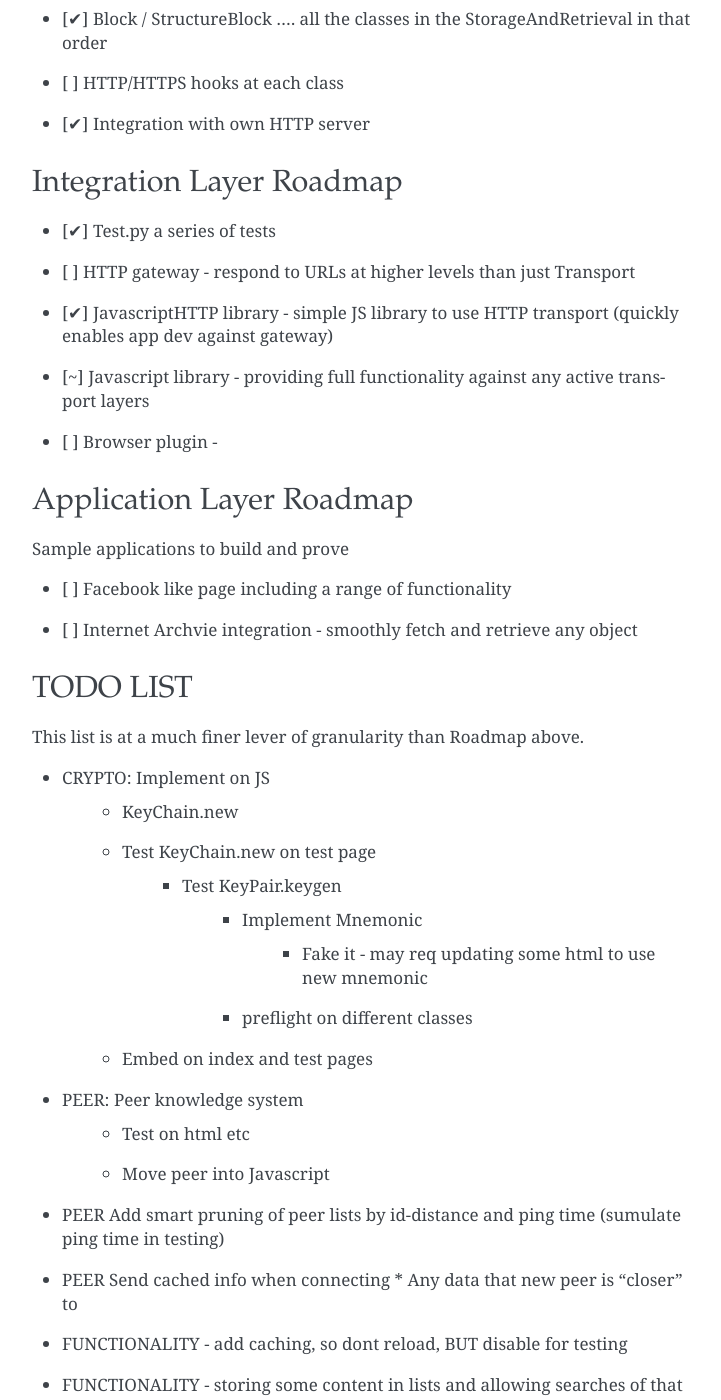
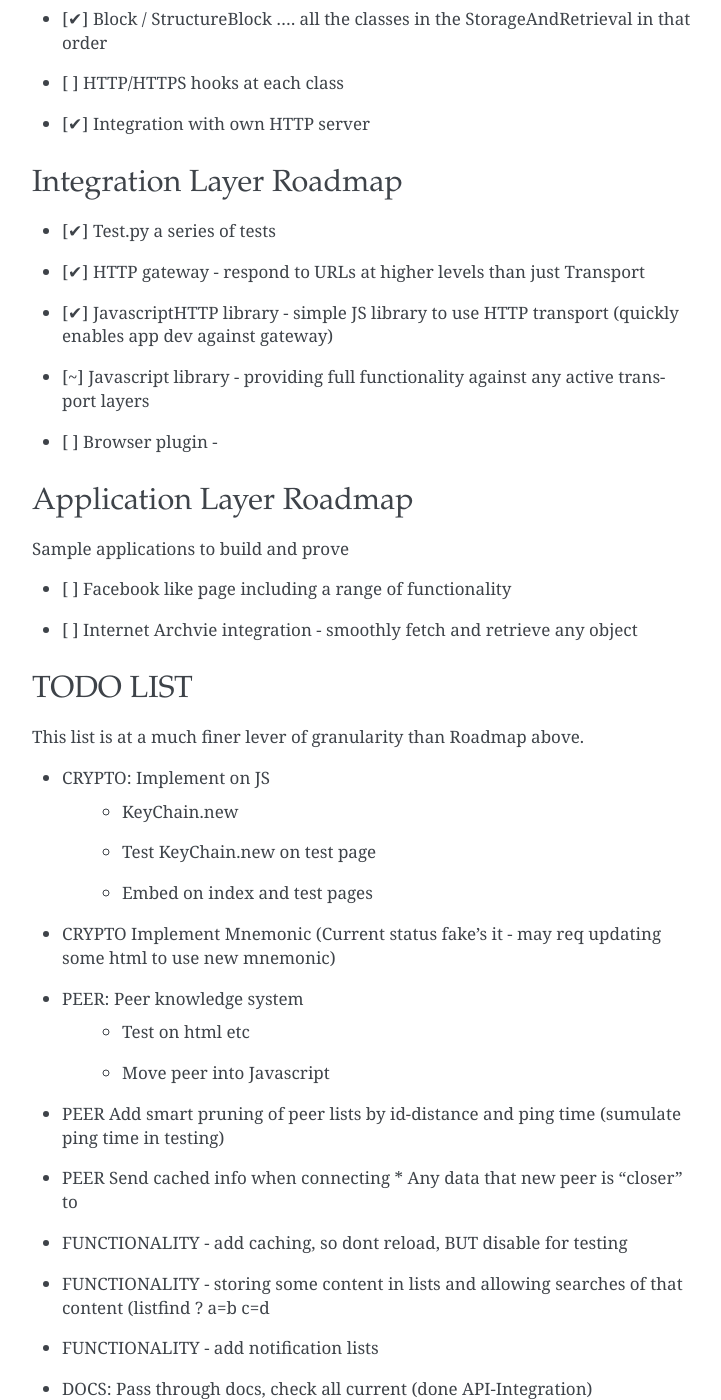
Before and after one commit to mitra42/dweb, a Sphinx documentation site: the page built from docs/Roadmap.rst, in a window 1280 px wide and 1400 px high, scrolled down 636 px. Shown: the whole window, without its empty margins (388-1109 px from the left). Built offline with Sphinx 7.4.7, drawn with Linux system fonts in a browser that asks for light colours.

Commit message:
Just roadmap

```diff
--- a/docs/Roadmap.rst
+++ b/docs/Roadmap.rst
@@ -29,7 +29,7 @@ Storage Layer roadmap
 Integration Layer Roadmap
 =========================
 * [✔] Test.py a series of tests
-* [ ] HTTP gateway - respond to URLs at higher levels than just Transport
+* [✔] HTTP gateway - respond to URLs at higher levels than just Transport
 * [✔] JavascriptHTTP library - simple JS library to use HTTP transport (quickly enables app dev against gateway)
 * [~] Javascript library - providing full functionality against any active transport layers
 * [ ] Browser plugin -
@@ -48,11 +48,8 @@ This list is at a much finer lever of granularity than Roadmap above.
 * CRYPTO: Implement on JS
     * KeyChain.new
     * Test KeyChain.new on test page
-        * Test KeyPair.keygen
-            * Implement Mnemonic
-                * Fake it - may req updating some html to use new mnemonic
-            * preflight on different classes
     * Embed on index and test pages
+* CRYPTO Implement Mnemonic (Current status fake's it - may req updating some html to use new mnemonic)
 * PEER: Peer knowledge system
     * Test on html etc
     * Move peer into Javascript
```
